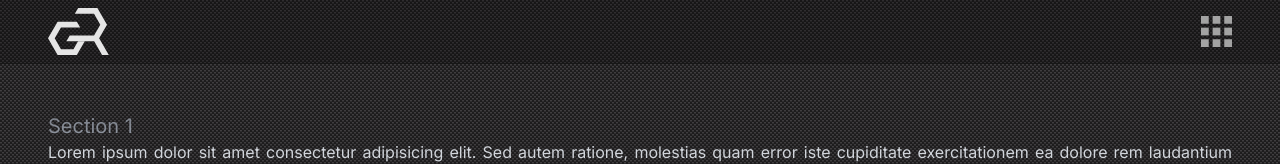
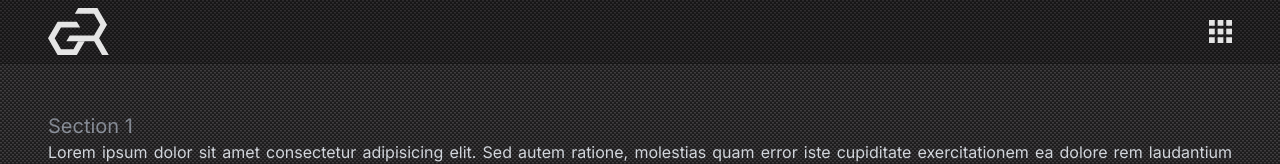
Before and after one commit to PetrGrabovsky/www-grabovsky-tech, a Next.js app: page / in a window 1280 px wide. Shown: the top 164 px of the page. Built offline with nearby package versions, Linux system fonts and the light colour scheme.

Commit message:
style: Uprav styl komponenty MenuButton

```diff
--- a/layout/components/MenuButton.tsx
+++ b/layout/components/MenuButton.tsx
@@ -8,7 +8,7 @@ interface MenuButtonProperties extends HTMLAttributes<HTMLElement> {
 
 const MenuButton = ({ isNavOpen, onClick }: MenuButtonProperties) => {
   return (
-    <div className='h-full w-auto py-2'>
+    <div className='h-full w-auto py-3'>
       <button className='h-full w-auto' onClick={onClick}>
         <MenuIcon isCross={isNavOpen} />
       </button>
--- a/layout/components/MenuIcon.tsx
+++ b/layout/components/MenuIcon.tsx
@@ -24,7 +24,7 @@ const MenuIcon = ({ isCross = false }: MenuIconProperties) => {
       animate={isCross ? 'cross' : 'grid'}
       className={clsx(
         'h-full w-auto fill-current transition-colors duration-300 ease-in-out',
-        isCross ? 'text-red-500' : 'text-neutral-400'
+        isCross ? 'text-red-500' : 'text-neutral-200'
       )}
       initial='grid'
       transition={springTransition}
```
